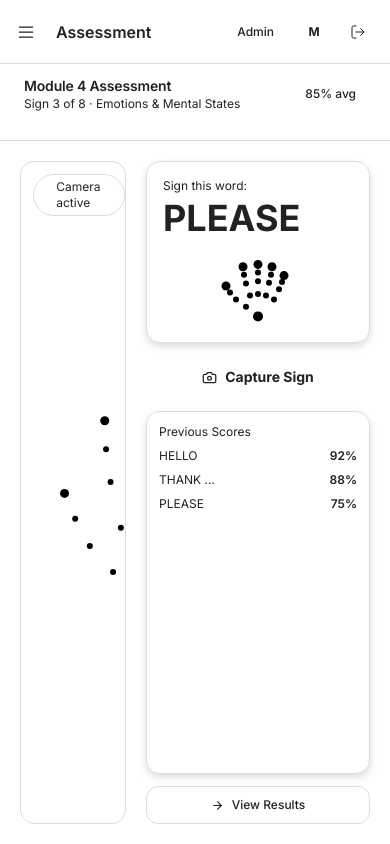
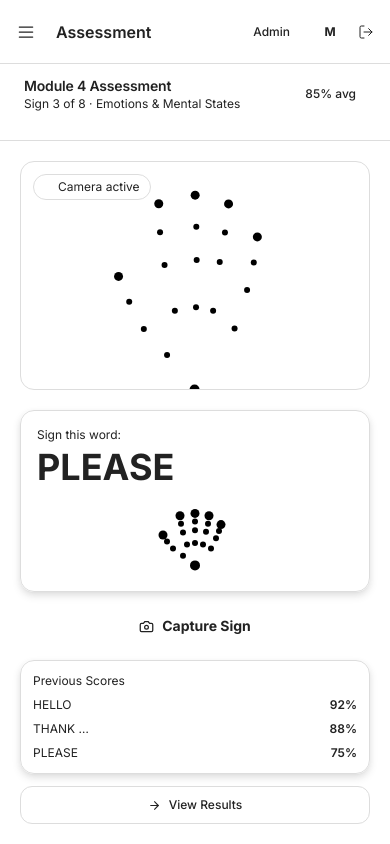
Before and after one commit to springboardmentor98765v/ai-signlanguage-platform-si7-team-one, a React (Vite) app: page /assessment in a window 390 px wide. Built offline with nearby package versions, Linux system fonts and the light colour scheme; sample sign-in values are in the browser's storage.

Commit message:
M2 Day 8: Fix mobile layouts (Assessment stacks on mobile, Practice buttons fit small screens), add aria-labels to icon-only buttons

```diff
--- a/src/app/components/layout/TopBar.tsx
+++ b/src/app/components/layout/TopBar.tsx
@@ -25,7 +25,8 @@ export function TopBar({
       </div>
       <button
         onClick={onLogout}
-        className="text-muted-foreground hover:text-foreground transition-colors p-2 rounded-lg hover:bg-hover"
+        aria-label="Log out"
+        className="text-muted-foreground hover:text-foreground transition-colors"
       >
         <LogOut size={16} strokeWidth={1.5} />
       </button>
--- a/src/app/pages/AssessmentScreen.tsx
+++ b/src/app/pages/AssessmentScreen.tsx
@@ -65,8 +65,8 @@ export default function AssessmentScreen({ go }: { go: (s: Screen) => void }) {
         </div>
       </div>
 
-      <div className="flex-1 flex gap-5 p-5 overflow-hidden">
-        <div className="flex-1 bg-muted rounded-[14px] border border-border relative overflow-hidden">
+      <div className="flex-1 flex flex-col md:flex-row gap-5 p-5 overflow-hidden">
+        <div className="flex-1 min-h-48 md:min-h-0 bg-muted rounded-[14px] border border-border relative overflow-hidden">
           <div className="absolute inset-0 flex items-center justify-center">
             <HandOverlay w={240} h={300} animated={!capturing} />
           </div>
@@ -84,7 +84,7 @@ export default function AssessmentScreen({ go }: { go: (s: Screen) => void }) {
           </div>
         </div>
 
-        <div className="w-56 flex flex-col gap-3 flex-shrink-0">
+        <div className="w-full md:w-56 flex flex-col gap-3 flex-shrink-0">
           <div className="bg-card border border-border rounded-[14px] p-4" style={{ boxShadow: 'var(--card-shadow)' }}>
             <div className="text-xs text-muted-foreground mb-1">Sign this word:</div>
             <div className="text-4xl font-bold text-foreground mb-2">{SIGNS[qIdx - 1]}</div>
@@ -104,7 +104,7 @@ export default function AssessmentScreen({ go }: { go: (s: Screen) => void }) {
           </button>
 
           {scores.length > 0 && (
-            <div className="bg-card border border-border rounded-[14px] p-3 flex-1 overflow-y-auto" style={{ boxShadow: 'var(--card-shadow)' }}>
+            <div className="bg-card border border-border rounded-[14px] p-3 max-h-40 overflow-y-auto" style={{ boxShadow: 'var(--card-shadow)' }}>
               <div className="text-xs text-muted-foreground mb-2">Previous Scores</div>
               <div className="space-y-2">
                 {scores.map((sc, i) => (
--- a/src/app/pages/Certificates.tsx
+++ b/src/app/pages/Certificates.tsx
@@ -88,7 +88,10 @@ export default function Certificates() {
                 <button className="flex-1 flex items-center justify-center gap-1.5 bg-primary hover:bg-primary/90 text-primary-foreground text-xs font-bold py-2.5 rounded-xl transition-colors">
                   <Download size={11} /> Download
                 </button>
-                <button className="flex items-center justify-center bg-muted border border-border hover:bg-hover text-muted-foreground hover:text-foreground text-xs py-2.5 px-3 rounded-xl transition-all">
+                <button
+                  aria-label="Share certificate"
+                  className="flex items-center justify-center bg-muted border border-border hover:bg-hover text-muted-foreground hover:text-foreground text-xs py-2.5 px-3 rounded-xl transition-all"
+                >
                   <Share2 size={11} />
                 </button>
               </div>
--- a/src/app/pages/PracticeScreen.tsx
+++ b/src/app/pages/PracticeScreen.tsx
@@ -220,10 +220,10 @@ export default function PracticeScreen({ go }: { go: (s: Screen) => void }) {
             </div>
           )}
 
-          <div className="absolute bottom-6 left-0 right-0 flex items-center justify-center gap-3">
+          <div className="absolute bottom-6 left-0 right-0 flex items-center justify-center gap-1.5 px-2 md:gap-3 md:px-0">
             <button
               onClick={() => { setResult(null); setAttempts(0); setElapsed(0); }}
-              className="flex items-center gap-2 bg-[#0e1a30]/80 backdrop-blur border border-border hover:border-cyan-900/40 text-foreground px-5 py-2.5 rounded-xl text-sm font-semibold transition-all"
+              className="flex items-center gap-1.5 bg-[#0e1a30]/80 backdrop-blur border border-border hover:border-cyan-900/40 text-foreground px-3 py-2.5 md:px-5 rounded-xl text-xs md:text-sm font-semibold transition-all"
             >
               <RotateCcw size={15} />
               Try Again
@@ -231,7 +231,7 @@ export default function PracticeScreen({ go }: { go: (s: Screen) => void }) {
             <button
               onClick={handleCapture}
               disabled={!cameraReady || !sessionId || capturing || attempts >= MAX_ATTEMPTS}
-              className="flex items-center gap-2 bg-primary hover:bg-primary/90 disabled:opacity-60 disabled:cursor-not-allowed text-primary-foreground px-6 py-2.5 rounded-xl text-sm font-bold transition-colors"
+              className="flex items-center gap-1.5 bg-primary hover:bg-primary/90 disabled:opacity-60 disabled:cursor-not-allowed text-primary-foreground px-4 py-2.5 md:px-6 rounded-xl text-xs md:text-sm font-bold transition-colors"
             >
               {capturing ? <Loader2 size={15} className="animate-spin" /> : <Camera size={15} />}
               {capturing ? "Analyzing..." : attempts >= MAX_ATTEMPTS ? "Max attempts reached" : "Capture & Predict"}
@@ -239,7 +239,7 @@ export default function PracticeScreen({ go }: { go: (s: Screen) => void }) {
             <button
               onClick={() => go("feedback")}
               disabled={!sessionId}
-              className="flex items-center gap-2 bg-[#0e1a30]/80 backdrop-blur border border-border hover:border-cyan-900/40 text-foreground px-5 py-2.5 rounded-xl text-sm font-semibold transition-all disabled:opacity-60"
+              className="flex items-center gap-1.5 bg-[#0e1a30]/80 backdrop-blur border border-border hover:border-cyan-900/40 text-foreground px-3 py-2.5 md:px-5 rounded-xl text-xs md:text-sm font-semibold transition-all disabled:opacity-60"
             >
               <SkipForward size={15} />
               Get Feedback
```
